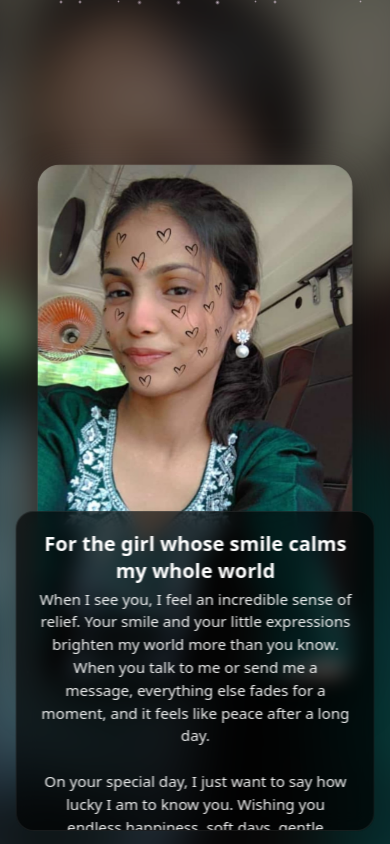
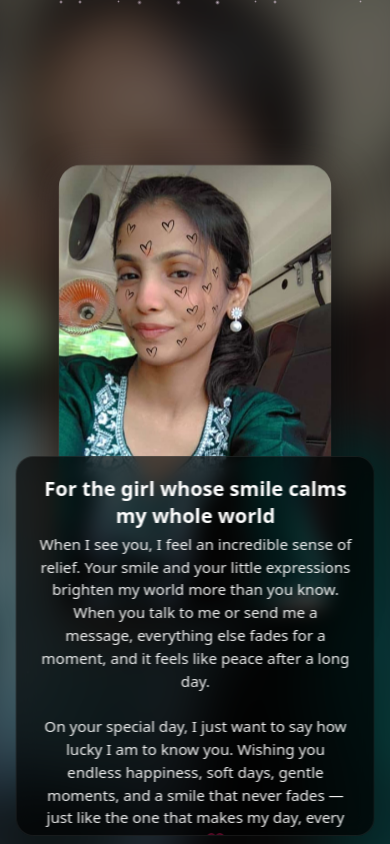
Before and after one commit to akfriend/ShradhaBirthday, a plain HTML site: page index.html in a window 390 px wide. Both pictures are taken after a click on the button "Tap to start your surprise 🎧✨". Drawn offline with Linux system fonts and the light colour scheme.

Commit message:
Update index.html

```diff
--- a/index.html
+++ b/index.html
@@ -120,8 +120,9 @@
     /* Foreground image with soft zoom */
     .slide-img {
         position: relative;
-        max-height: 70vh;
+        max-height: 60vh;
         max-width: 80vw;
+        margin-top: -55px;
         object-fit: contain;
         border-radius: 22px;
         box-shadow:
@@ -245,6 +246,18 @@
             bottom: 2%;
         }
     }
+   @media (max-width: 480px) {
+    .slide-img {
+        max-height: 52vh !important;   /* reduced more for small screens */
+        margin-top: -70px !important;  /* push image further up */
+    }
+
+    .message-box {
+        max-height: 45vh !important;   /* bigger space for text */
+        bottom: 1% !important;
+    }
+}
+
 </style>
 </head>
 <body>
```
